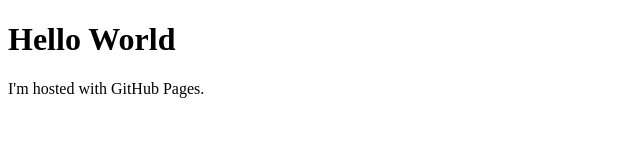
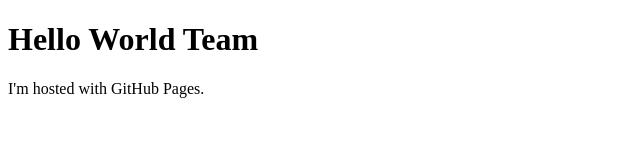
Before and after one commit to samiranberahaldia/home, a plain HTML site: page index.html in a window 1280 px wide. Shown: the whole page, without its empty margins (0-640 px from the left). Drawn offline with Linux system fonts and the light colour scheme.

Commit message:
Update index.html

```diff
--- a/index.html
+++ b/index.html
@@ -1,7 +1,7 @@
 <!DOCTYPE html>
 <html>
 <body>
-<h1>Hello World</h1>
+<h1>Hello World Team</h1>
 <p>I'm hosted with GitHub Pages.</p>
 </body>
 </html>
```
